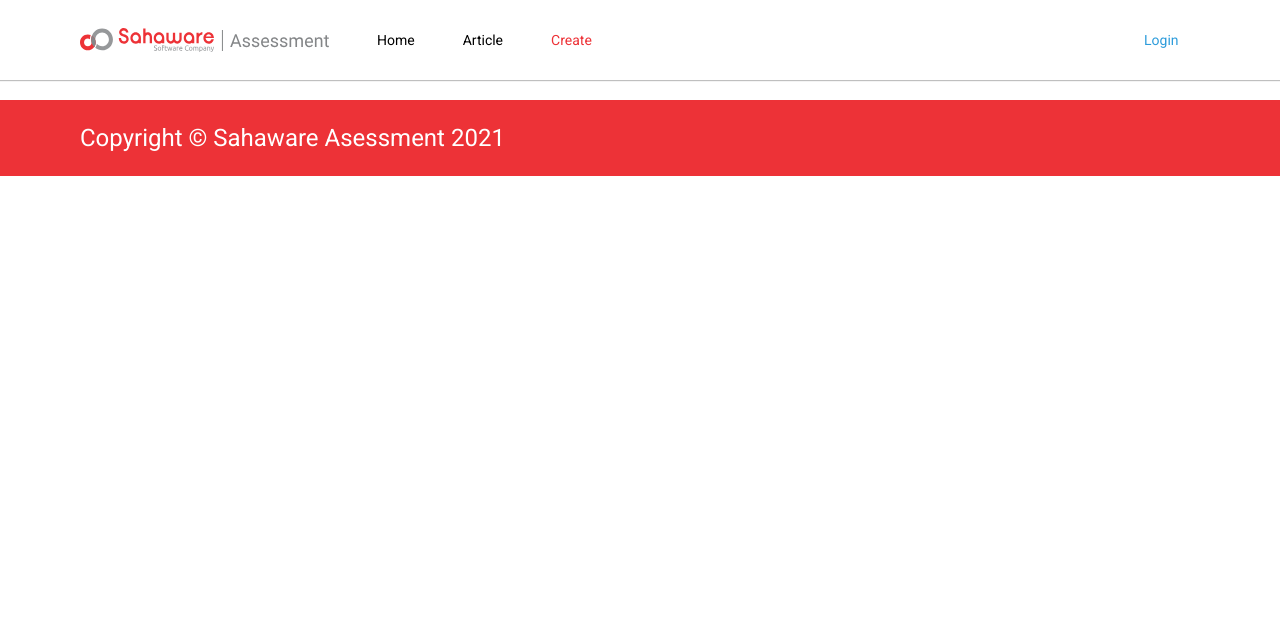
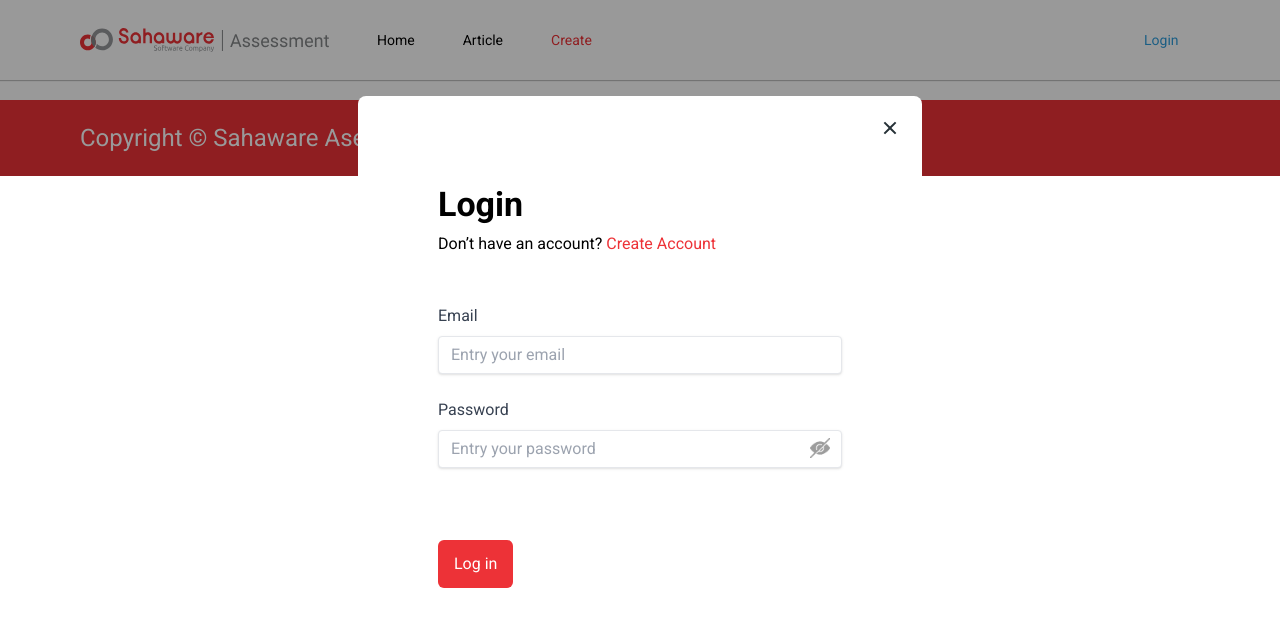
Before and after one commit to wildanym/Sahaware-Asessment, a Nuxt app: page /create in a window 1280 px wide. Both pictures are taken after a click on the element "Login". Shown: the top 626 px of the page. Built offline with nearby package versions, Linux system fonts and the light colour scheme.

Commit message:
add form login

```diff
--- a/assets/css/main.css
+++ b/assets/css/main.css
@@ -7,3 +7,7 @@
 .nuxt-link-exact-active {
   @apply text-primaryRed;
 }
+
+.btn {
+  @apply py-3 px-4 text-white rounded-md;
+}
--- a/components/LoginModal.vue
+++ b/components/LoginModal.vue
@@ -1,21 +1,105 @@
 <template>
-  <div
-    class="absolute top-0 left-0 z-30 flex justify-center w-full h-full bg-black/40"
-  >
+  <div class="relative flex justify-center w-full h-screen">
     <div
-      class="w-[564px] h-[570px] absolute md:top-20 bg-white rounded-lg flex flex-col md:p-20 z-40"
+      class="sm:w-[564px] sm:h-[570px] w-full absolute bottom-0 sm:top-24 bg-white rounded-lg flex flex-col p-3 sm:p-20 z-40"
     >
-      <h2 class="md:my-2 md:text-[34px] md:leading-10 font-bold">Login</h2>
       <span
-        >Don’t have an account?
-        <a href="#" class="text-secondaryRed">Create Account</a>
+        class="absolute inline-block cursor-pointer top-5 right-5"
+        @click="changeShow(false)"
+      >
+        <svg
+          width="24"
+          height="24"
+          viewBox="0 0 24 24"
+          fill="none"
+          xmlns="http://www.w3.org/2000/svg"
+        >
+          <path
+            d="M12 10.586L16.95 5.636L18.364 7.05L13.414 12L18.364 16.95L16.95 18.364L12 13.414L7.04999 18.364L5.63599 16.95L10.586 12L5.63599 7.05L7.04999 5.636L12 10.586Z"
+            fill="#263137"
+          />
+        </svg>
       </span>
+      <div class="mb-6">
+        <h2 class="md:my-2 text-xl sm:text-[34px] sm:leading-10 font-bold">
+          Login
+        </h2>
+        <span class="block mt-8 sm:mt-0"
+          >Don’t have an account?
+          <a href="#" class="text-secondaryRed">Create Account</a>
+        </span>
+      </div>
+      <form @submit.prevent="submitForm">
+        <div class="my-6">
+          <label
+            class="block mb-2 text-base font-normal text-gray-700"
+            for="email"
+            >Email</label
+          >
+          <input
+            class="w-full px-3 py-2 leading-tight text-gray-700 border rounded shadow appearance-none focus:outline-none focus:shadow-outline"
+            type="email"
+            name="email"
+            id="email"
+            placeholder="Entry your email"
+          />
+        </div>
+        <div class="relative my-6">
+          <label
+            class="block mb-2 text-base font-normal text-gray-700"
+            for="password"
+            >Password</label
+          >
+          <input
+            class="w-full px-3 py-2 leading-tight text-gray-700 border rounded shadow appearance-none focus:outline-none focus:shadow-outline"
+            :type="show ? 'text' : 'password'"
+            name="password"
+            id="password"
+            placeholder="Entry your password"
+          />
+          <div
+            class="absolute bottom-[10px] cursor-pointer right-0 flex items-center pr-3 text-sm leading-5"
+          >
+            <img
+              src="../assets/images/hidden.png"
+              width="20"
+              alt="hidden"
+              @click="show = !show"
+              :class="{ block: !show, hidden: show }"
+            />
+            <img
+              src="../assets/images/unhide.png"
+              width="20"
+              alt="unhide"
+              @click="show = !show"
+              :class="{ hidden: !show, block: show }"
+            />
+          </div>
+        </div>
+        <input
+          class="w-full mt-12 sm:w-auto btn bg-secondaryRed"
+          type="submit"
+          value="Log in"
+        />
+      </form>
     </div>
   </div>
 </template>
 
 <script>
-export default {};
+import { mapActions } from "vuex";
+export default {
+  data() {
+    return {
+      show: false,
+    };
+  },
+  methods: {
+    ...mapActions({
+      changeShow: "dialog/changeShow",
+    }),
+  },
+};
 </script>
 
 <style></style>
--- /dev/null
+++ b/components/ModalDialog.vue
@@ -0,0 +1,30 @@
+<template>
+  <div
+    v-if="showStatus"
+    class="absolute top-0 bottom-0 left-0 right-0 z-30 flex justify-center sm:-bottom-24 bg-black/40"
+  >
+    <component :is="currentComponent" />
+  </div>
+</template>
+
+<script>
+import { mapGetters, mapActions } from "vuex";
+export default {
+  components: {
+    Login: () => import("./LoginModal.vue"),
+  },
+  computed: {
+    ...mapGetters({
+      showStatus: "dialog/show",
+      currentComponent: "dialog/component",
+    }),
+  },
+  methods: {
+    ...mapActions({
+      changeShow: "dialog/changeShow",
+    }),
+  },
+};
+</script>
+
+<style></style>
--- a/components/TheNavbar.vue
+++ b/components/TheNavbar.vue
@@ -197,6 +197,7 @@
     </span>
     <div
       class="order-2 hidden text-sm cursor-pointer grow-0 md:inline-block text-Blue2 md:px-6 md:py-3 md:w-20"
+      @click="changeShow(true), changeComponent('Login')"
     >
       Login
     </div>
@@ -210,18 +211,38 @@
           >Article</nuxt-link
         >
         <nuxt-link to="/create" exact class="cursor-pointer">Create</nuxt-link>
-        <span class="cursor-pointer text-Blue1">Login</span>
+        <span
+          class="cursor-pointer text-Blue1"
+          @click="changeShow(true), changeComponent('Login')"
+          >Login</span
+        >
       </div>
     </Transition>
   </nav>
 </template>
 
 <script>
+import { mapActions, mapGetters } from "vuex";
 export default {
   data() {
     return {
       show: false,
     };
+  },
+  computed: {
+    ...mapGetters({
+      showStatus: "dialog/show",
+      component: "dialog/component",
+    }),
+  },
+  methods: {
+    ...mapActions({
+      changeShow: "dialog/changeShow",
+      changeComponent: "dialog/changeComponent",
+    }),
+    coba() {
+      console.log(this.showStatus);
+    },
   },
 };
 </script>
--- a/layouts/default.vue
+++ b/layouts/default.vue
@@ -2,7 +2,7 @@
   <div class="relative flex flex-col items-center pb-24 font-roboto md:pb-0">
     <TheNavbar />
     <Nuxt />
-    <!-- <LoginModal /> -->
+    <ModalDialog />
     <TheFooter />
   </div>
 </template>
--- /dev/null
+++ b/store/dialog.js
@@ -0,0 +1,27 @@
+export const state = () => ({
+  show: false,
+  component: "",
+});
+
+export const mutations = {
+  setShow: (state, value) => {
+    state.show = value;
+  },
+  setComponent: (state, value) => {
+    state.component = value;
+  },
+};
+
+export const actions = {
+  changeShow({ commit }, value) {
+    commit("setShow", value);
+  },
+  changeComponent({ commit }, value) {
+    commit("setComponent", value);
+  },
+};
+
+export const getters = {
+  show: (state) => state.show,
+  component: (state) => state.component,
+};
```
Also changed, not shown: assets/images/hidden.png (added), assets/images/unhide.png (added).
